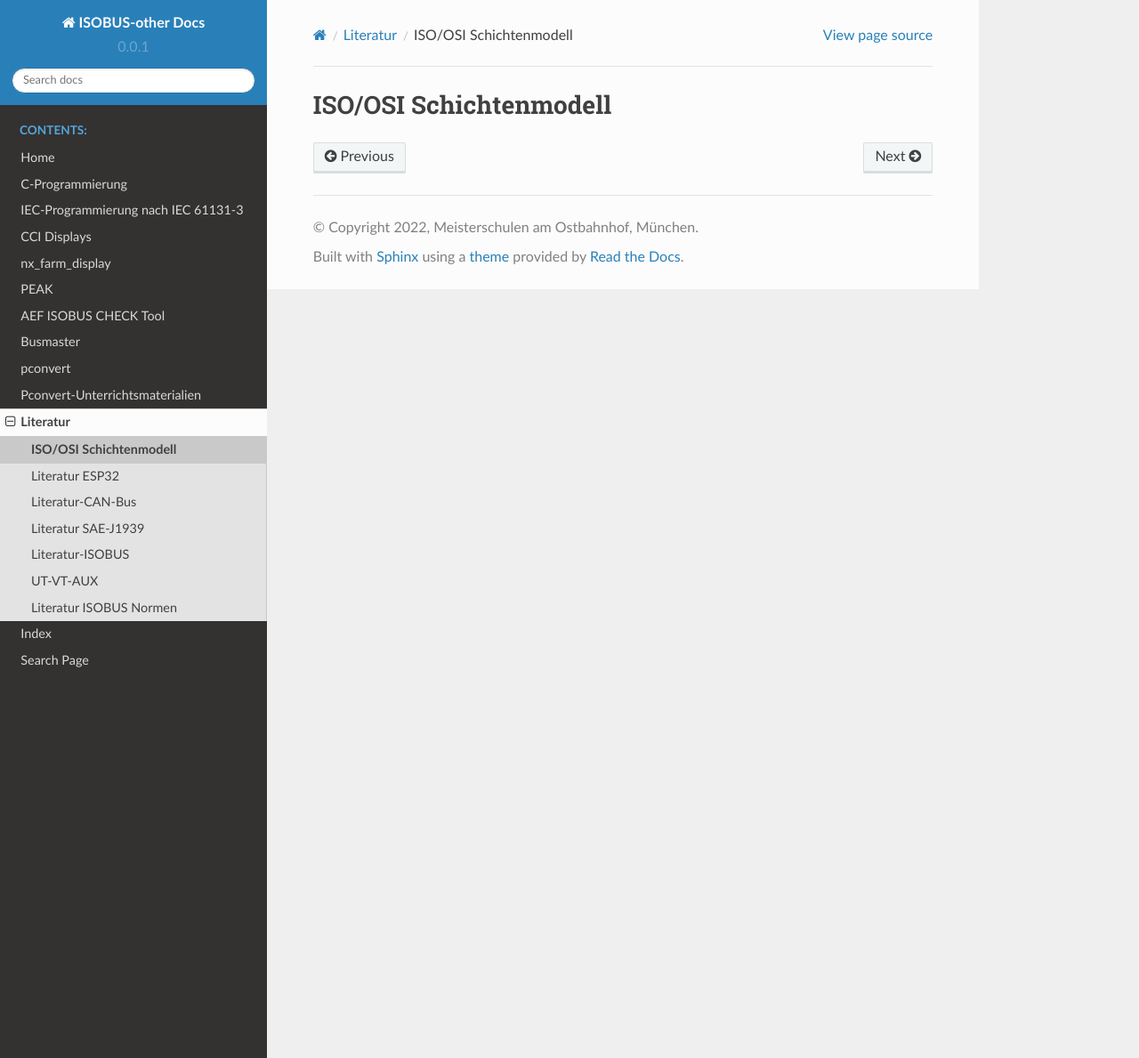
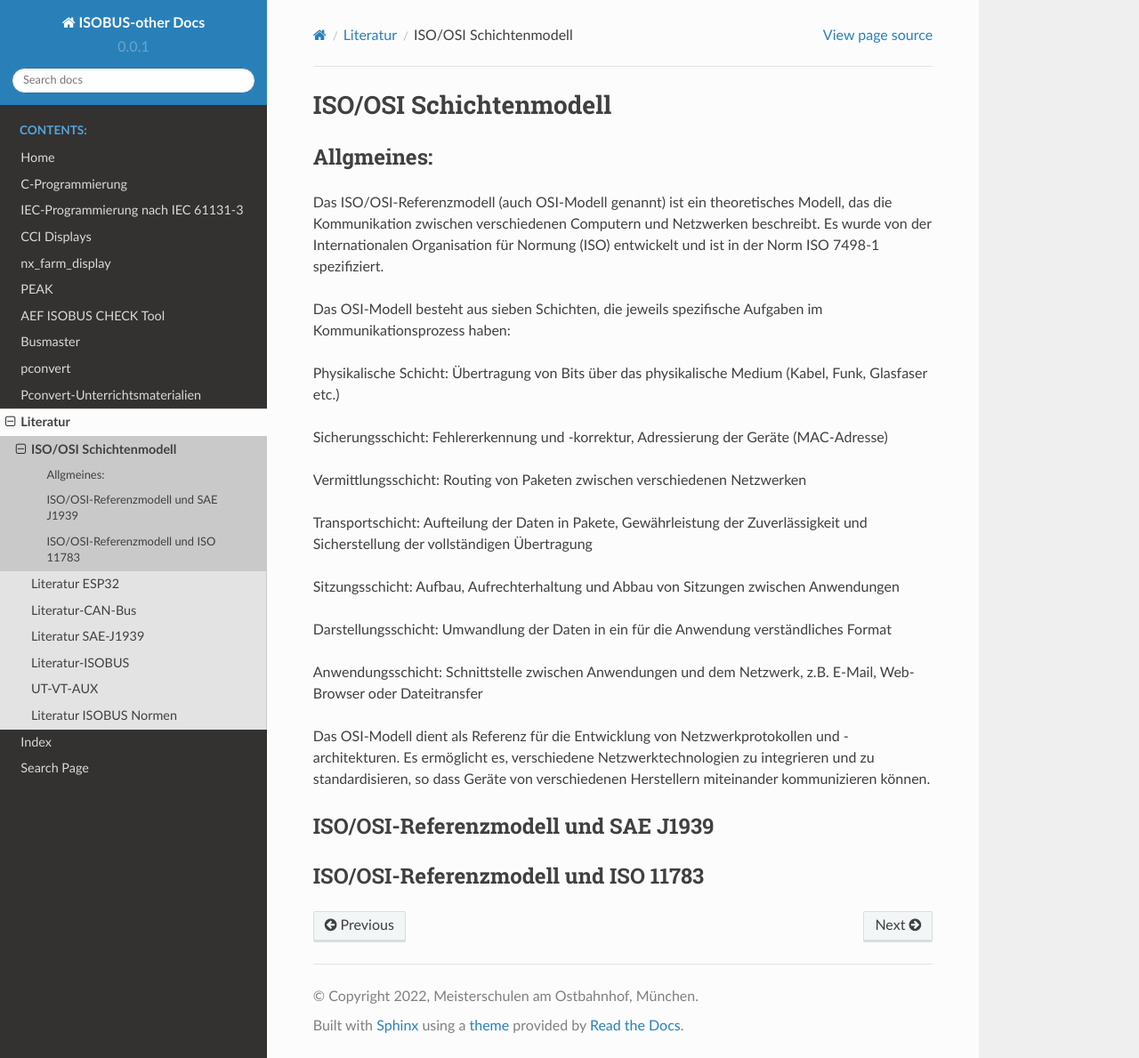
Before and after one commit to Meisterschulen-am-Ostbahnhof-Munchen/ISOBUS-other-docs, a Sphinx documentation site: the page built from docs/ISO_OSI_Schichtenmodell.md, in a window 1280 px wide and 1189 px high. Shown: the whole window at 89% size. Built offline with Sphinx 7.4.7 and the Read the Docs theme 2.0.0, drawn with Linux system fonts in a browser that asks for light colours.

Commit message:
Create ISO_OSI_Schichtenmodell.md

```diff
--- a/docs/ISO_OSI_Schichtenmodell.md
+++ b/docs/ISO_OSI_Schichtenmodell.md
@@ -1 +1,27 @@
 # ISO/OSI Schichtenmodell
+
+## Allgmeines:
+
+Das ISO/OSI-Referenzmodell (auch OSI-Modell genannt) ist ein theoretisches Modell, das die Kommunikation zwischen verschiedenen Computern und Netzwerken beschreibt. Es wurde von der Internationalen Organisation für Normung (ISO) entwickelt und ist in der Norm ISO 7498-1 spezifiziert.
+
+Das OSI-Modell besteht aus sieben Schichten, die jeweils spezifische Aufgaben im Kommunikationsprozess haben:
+
+Physikalische Schicht: Übertragung von Bits über das physikalische Medium (Kabel, Funk, Glasfaser etc.)
+
+Sicherungsschicht: Fehlererkennung und -korrektur, Adressierung der Geräte (MAC-Adresse)
+
+Vermittlungsschicht: Routing von Paketen zwischen verschiedenen Netzwerken
+
+Transportschicht: Aufteilung der Daten in Pakete, Gewährleistung der Zuverlässigkeit und Sicherstellung der vollständigen Übertragung
+
+Sitzungsschicht: Aufbau, Aufrechterhaltung und Abbau von Sitzungen zwischen Anwendungen
+
+Darstellungsschicht: Umwandlung der Daten in ein für die Anwendung verständliches Format
+
+Anwendungsschicht: Schnittstelle zwischen Anwendungen und dem Netzwerk, z.B. E-Mail, Web-Browser oder Dateitransfer
+
+Das OSI-Modell dient als Referenz für die Entwicklung von Netzwerkprotokollen und -architekturen. Es ermöglicht es, verschiedene Netzwerktechnologien zu integrieren und zu standardisieren, so dass Geräte von verschiedenen Herstellern miteinander kommunizieren können.
+
+## ISO/OSI-Referenzmodell und SAE J1939
+
+## ISO/OSI-Referenzmodell und ISO 11783
```
